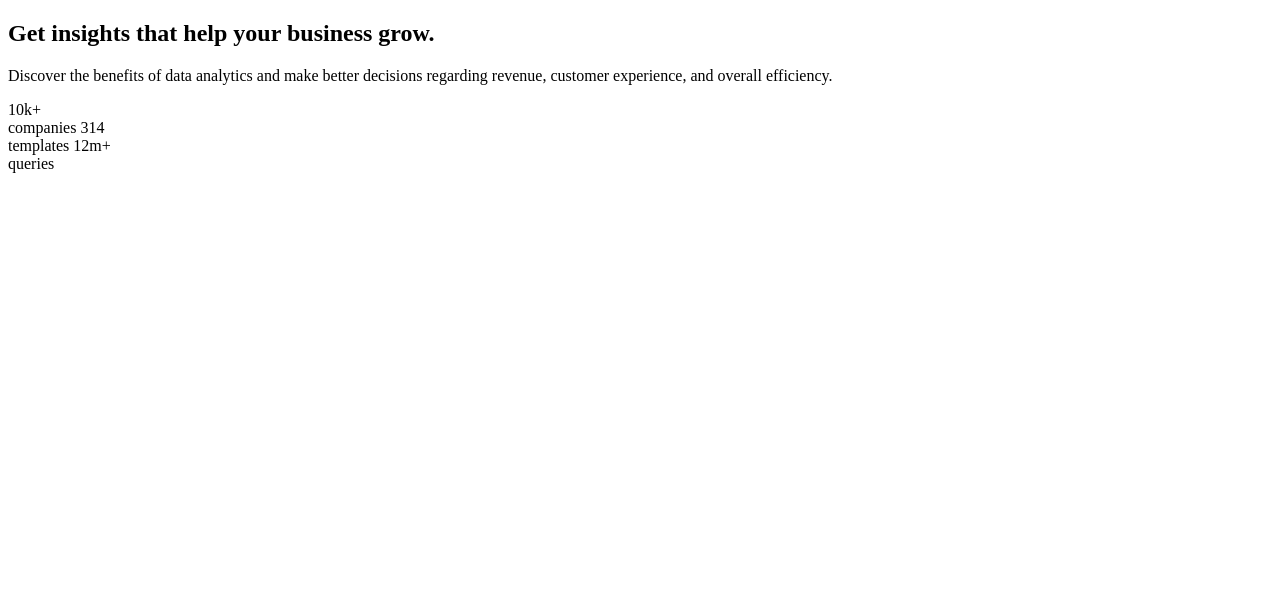
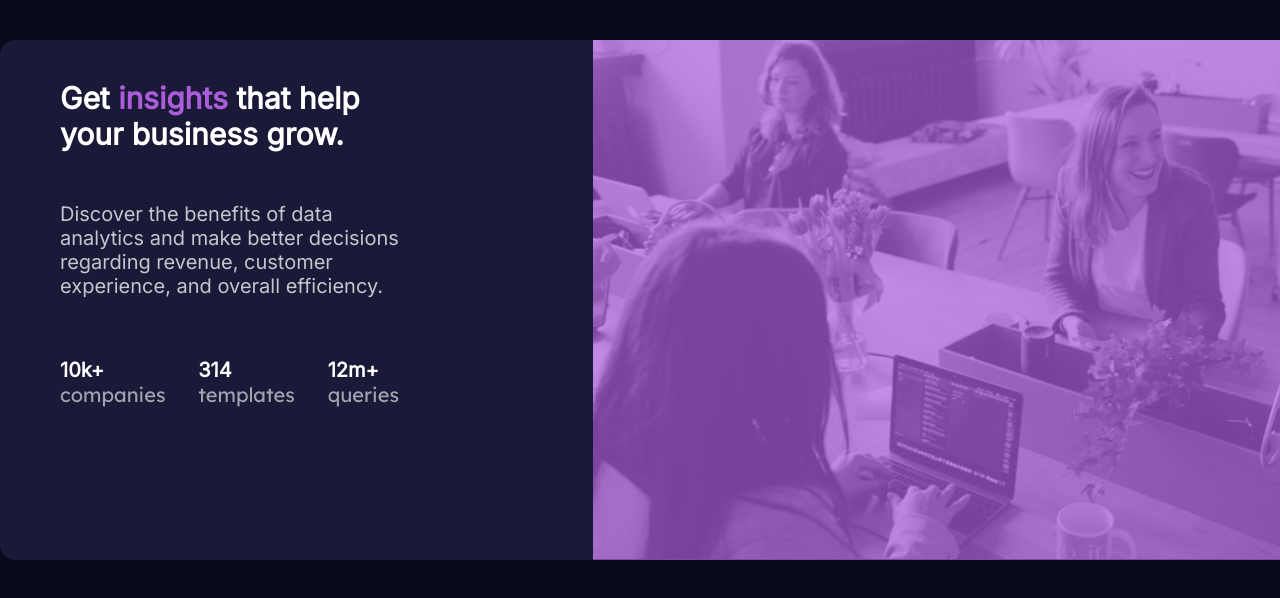
Before and after one commit to Pratyush-Dehury/stats-preview-card, a plain HTML site: page index.html in a window 1280 px wide. Drawn offline with Linux system fonts and the light colour scheme.

Commit message:
Completed

```diff
--- a/index.html
+++ b/index.html
@@ -28,7 +28,7 @@
     <body>
 
         <div class="container">
-
+            <div class="img"></div>
             <div class="text">
                 <h2>Get <span id="insights">insights</span> that help your business grow.</h2>
                 <p>Discover the benefits of data
@@ -40,7 +40,7 @@
                     <span class="col">12m+<br><span class="footer">queries</span></span>
                 </div>
             </div>
-            <div class="img"></div>
+
         </div>
 
 
--- a/master.css
+++ b/master.css
@@ -0,0 +1,104 @@
+* {
+    margin:0;
+    padding: 0;
+    box-sizing: border-box;
+}
+
+body {
+    font-family: 'Inter', sans-serif;
+    font-size: 15px;
+    font-weight: 400;
+    text-align: center;
+    background-color: hsl(233, 47%, 7%);
+}
+
+.container{
+    width: 270px;
+    margin: 40px auto;
+    background-color: hsl(244, 38%, 16%);
+    border-radius: 10px;
+    overflow: hidden;
+}
+
+.img{
+    height: 198px;
+    background-image: linear-gradient(rgba(170, 92, 219, 0.7),rgba(170, 92, 219, 0.7)), url(./images/image-header-mobile.jpg);
+    background-repeat: no-repeat;
+    background-size: contain;
+    background-position: top center;
+}
+
+.text{
+    padding: 25px;
+}
+
+.text h2{
+    font-weight: 700;
+    color: hsl(0, 0%, 100%);
+    margin-bottom: 50px;
+}
+
+#insights {
+    color: hsl(277, 64%, 61%);
+}
+
+.text p{
+    color: hsla(0, 0%, 100%, 0.75);
+    margin-bottom: 50px;
+}
+
+.bottom{
+    display: flex;
+    flex-direction: column;
+    flex-wrap: nowrap;
+    justify-content: space-between;
+    margin: 0 auto;
+}
+
+.col{
+    font-weight: 700;
+    color:hsl(0, 0%, 100%);
+    margin-bottom: 20px;
+}
+
+.footer{
+    font-weight: 400;
+    font-family: 'Lexend Deca', sans-serif;
+    color: hsla(0, 0%, 100%, 0.6);
+}
+
+
+@media screen and (min-width:1000px){
+    body{
+        font-size: 20px;
+        text-align: left;
+    }
+    .container{
+        width:1300px;
+        border-radius: 1rem;
+        height: 520px;
+        position: relative;
+    }
+    .text{
+        position: absolute;
+        left: 0;
+        width: 419px;
+        height: 100%;
+        padding: 40px;
+        margin-left: 20px;
+
+    }
+
+    .text p{
+        margin-bottom: 60px;
+    }
+    .bottom{
+        flex-direction: row;
+    }
+    .img{
+        position: absolute;
+        right: 0;
+        height: 100%;
+        width: 707px;
+    }
+}
```
Also changed, not shown: screenshot.jpg (added), 1 other file.
